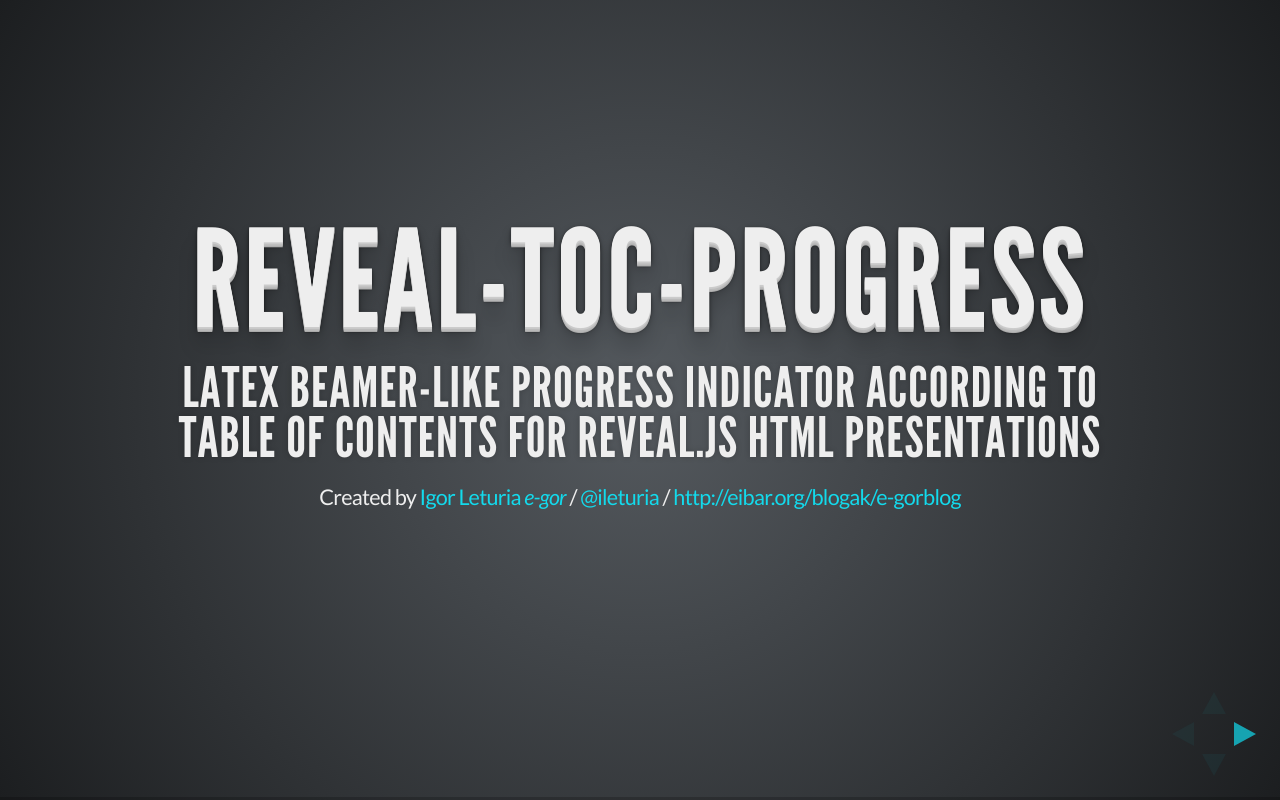
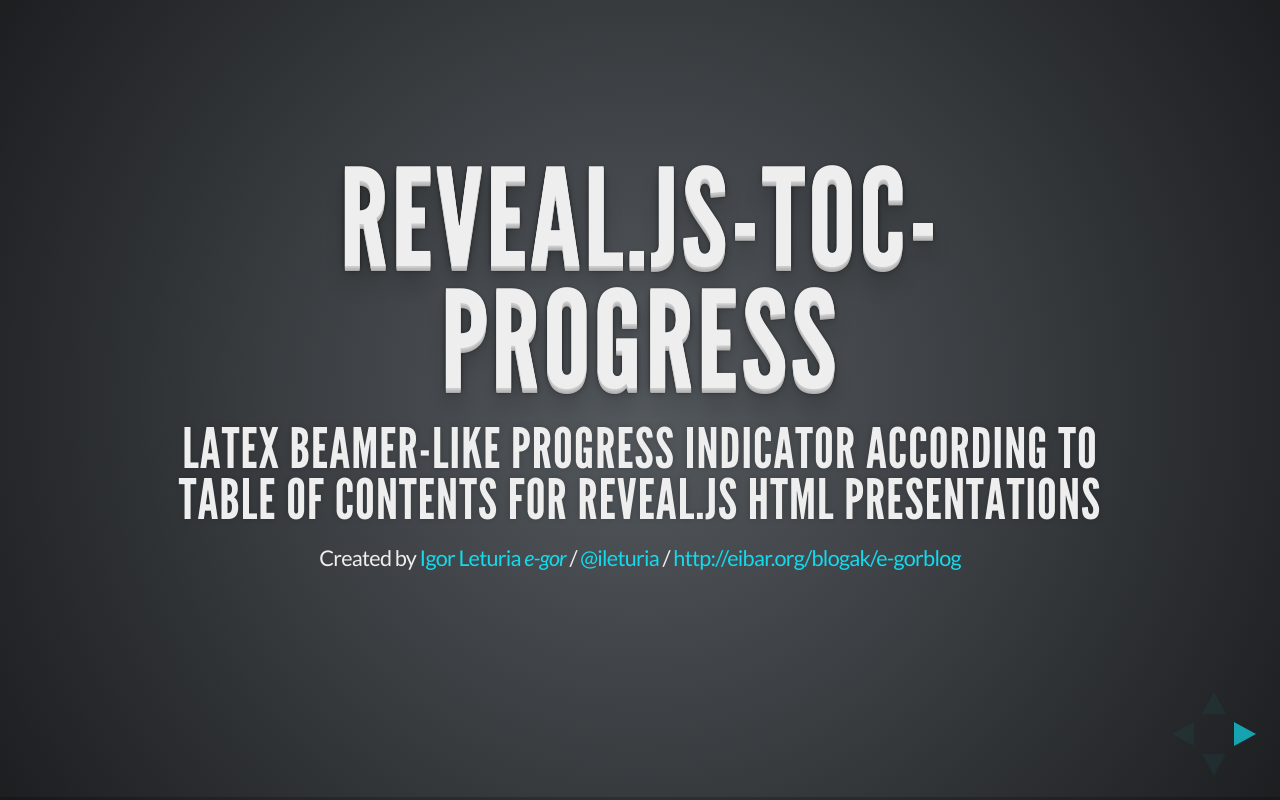
Before and after one commit to e-gor/Reveal.js-TOC-Progress, a website: page demo/index.html in a window 1280 px wide. Drawn offline with Linux system fonts and the light colour scheme.

Commit message:
changed project name everywhere, adding.js

```diff
--- a/demo/index.html
+++ b/demo/index.html
@@ -4,9 +4,9 @@
 <head>
 	<meta charset="utf-8">
 
-	<title>Reveal-TOC-Progress - LaTeX Beamer-like progress indicator according to table of contents for Reveal.js HTML presentations</title>
+	<title>Reveal.js-TOC-Progress - LaTeX Beamer-like progress indicator according to table of contents for Reveal.js HTML presentations</title>
 
-	<meta name="description" content="Reveal-TOC-Progress - LaTeX Beamer-like progress indicator according to table of contents for Reveal.js HTML presentations">
+	<meta name="description" content="Reveal.js-TOC-Progress - LaTeX Beamer-like progress indicator according to table of contents for Reveal.js HTML presentations">
 	<meta name="author" content="Igor Leturia">
 
 	<meta name="apple-mobile-web-app-capable" content="yes" />
@@ -48,7 +48,7 @@
 	<section>
 
 		<section data-state="no-toc-progress">
-			<h1 class="no-toc-progress">Reveal-TOC-Progress</h1>
+			<h1 class="no-toc-progress">Reveal.js-TOC-Progress</h1>
 			<h3>LaTeX Beamer-like progress indicator according to table of contents for Reveal.js HTML presentations</h3>
 			<p>
 				<small>Created by <a href="https://github.com/e-gor">Igor Leturia <em>e-gor</em></a> / <a href="http://twitter.com/ileturia">@ileturia</a> / <a href="http://eibar.org/blogak/e-gorblog">http://eibar.org/blogak/e-gorblog</a></small>
@@ -64,13 +64,13 @@
 		</section>
 
 		<section>
-			<h3>What is Reveal-TOC-Progress?</h3>
-			<p>Reveal-TOC-Progress is a plugin for the Reveal.js framework for HTML presentations (<a href="https://github.com/hakimel/reveal.js">https://github.com/hakimel/reveal.js</a>).</p>
+			<h3>What is Reveal.js-TOC-Progress?</h3>
+			<p>Reveal.js-TOC-Progress is a plugin for the Reveal.js framework for HTML presentations (<a href="https://github.com/hakimel/reveal.js">https://github.com/hakimel/reveal.js</a>).</p>
 		</section>
 
 		<section>
-			<h3>What does Reveal-TOC-Progress do?</h3>
-			<p>Reveal-TOC-Progress includes a footer in all the slides of a Reveal.js presentation (with optional exclusion of some slides) that will show the progress in relation to the table of contents, in a similar way as in a LaTeX-Beamer presentation.</p>
+			<h3>What does Reveal.js-TOC-Progress do?</h3>
+			<p>Reveal.js-TOC-Progress includes a footer in all the slides of a Reveal.js presentation (with optional exclusion of some slides) that will show the progress in relation to the table of contents, in a similar way as in a LaTeX-Beamer presentation.</p>
 		</section>
 
 		<section>
@@ -107,13 +107,13 @@
 
 		<section>
 			<h3>CSS</h3>
-			<p>The CSS of the Reveal-TOC-Progress plugin is included dynamically when it is initilizated. However, if we configure the presentation not to include the Reveal-TOC-Progress footer in the first page, this will be shown until the CSS is loaded dynamically, causing an ugly effect. To avoid it, include the CSS in the header of the Reveal.js presentation, with this line:</p>
+			<p>The CSS of the Reveal.js-TOC-Progress plugin is included dynamically when it is initilizated. However, if we configure the presentation not to include the Reveal.js-TOC-Progress footer in the first page, this will be shown until the CSS is loaded dynamically, causing an ugly effect. To avoid it, include the CSS in the header of the Reveal.js presentation, with this line:</p>
 			<pre><code><link rel="stylesheet" href="plugin/toc-progress/toc-progress.css"></code></pre>
 		</section>
 
 		<section>
 			<h3>Plugin initialization</h3>
-			<p>Include Reveal-TOC-Progress among the Reveal.js plugin initializations, like this:</p>
+			<p>Include Reveal.js-TOC-Progress among the Reveal.js plugin initializations, like this:</p>
 			<pre><code>
 Reveal.initialize
 (
@@ -165,7 +165,7 @@
 
 		<section>
 			<h3>Title organization</h3>
-			<p>The Reveal-TOC-Progress plugin works in the same manner as the Presentable plugin (<a href="http://fcfeibel.com/presentable">http://fcfeibel.com/presentable</a>). It takes the first <code>h1</code>, <code>h2</code> or <code>h3</code> tag from the slides as the titles for the table of contents. Main sections will be the titles of the first slide in each vertical section and secondary sections will be the rest of the titles.</p>
+			<p>The Reveal.js-TOC-Progress plugin works in the same manner as the Presentable plugin (<a href="http://fcfeibel.com/presentable">http://fcfeibel.com/presentable</a>). It takes the first <code>h1</code>, <code>h2</code> or <code>h3</code> tag from the slides as the titles for the table of contents. Main sections will be the titles of the first slide in each vertical section and secondary sections will be the rest of the titles.</p>
 		</section>
 
 		<section>
@@ -175,12 +175,12 @@
 
 		<section>
 			<h3>Exclusion from slides</h3>
-			<p>Likewise, the Reveal-TOC-Progress footer will not be shown in a slide if the corresponding section has a <code>data-state</code> attribute with a value of <code>no-toc-progress</code>.</p>
+			<p>Likewise, the Reveal.js-TOC-Progress footer will not be shown in a slide if the corresponding section has a <code>data-state</code> attribute with a value of <code>no-toc-progress</code>.</p>
 		</section>
 
 		<section>
 			<h3>Optional deletion and recreation at any time</h3>
-			<p>Pressing the <code>q</code> key causes the Reveal-TOC-Progress footer to disappear. Pressing the <code>q</code> key again creates it again.</p>
+			<p>Pressing the <code>q</code> key causes the Reveal.js-TOC-Progress footer to disappear. Pressing the <code>q</code> key again creates it again.</p>
 		</section>
 
 	</section>
@@ -188,8 +188,8 @@
 	<section>
 		<h2>Links</h2>
 		<ul>
-			<li>Source code on GitHub: <a href="https://github.com/e-gor/Reveal-TOC-Progress">https://github.com/e-gor/Reveal-TOC-Progress</a></li>
-			<li>Demo presentation with Reveal-TOC-Progress: <a href="http://e-gor.github.io/Reveal-TOC-Progress/demo">http://e-gor.github.io/Reveal-TOC-Progress/demo</a></li>
+			<li>Source code on GitHub: <a href="https://github.com/e-gor/Reveal.js-TOC-Progress">https://github.com/e-gor/Reveal.js-TOC-Progress</a></li>
+			<li>Demo presentation with Reveal.js-TOC-Progress: <a href="http://e-gor.github.io/Reveal.js-TOC-Progress/demo">http://e-gor.github.io/Reveal.js-TOC-Progress/demo</a></li>
 		</ul>
 	</section>
 
@@ -201,7 +201,7 @@
 	<section>
 
 		<section data-state="no-toc-progress">
-			<h1 class="no-toc-progress">Reveal-TOC-Progress</h1>
+			<h1 class="no-toc-progress">Reveal.js-TOC-Progress</h1>
 			<h3>LaTeX Beamer-like progress indicator according to table of contents for Reveal.js HTML presentations</h3>
 			<p>
 				<small>Created by <a href="https://github.com/e-gor">Igor Leturia <em>e-gor</em></a> / <a href="http://twitter.com/ileturia">@ileturia</a> / <a href="http://eibar.org/blogak/e-gorblog">http://eibar.org/blogak/e-gorblog</a></small>
```
Also changed, not shown: README.md.
